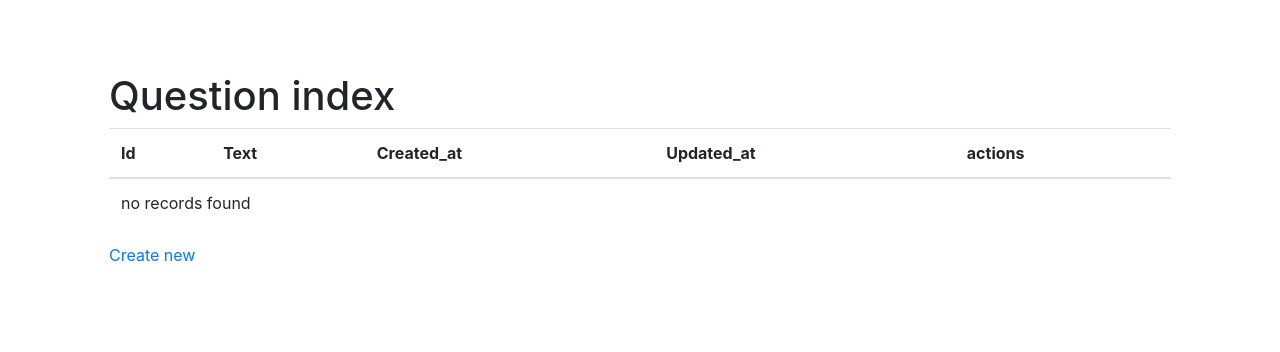
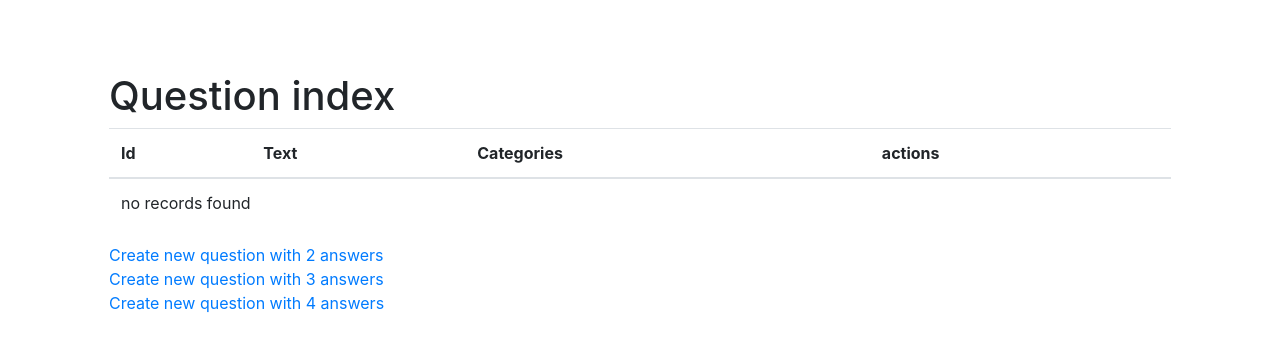
Before and after one commit to LaurentBouquet/slamquiz, a Symfony app: template templates/question/index.html.twig in a window 1280 px wide. Shown: the part 56-408 px from the top of the page. Run offline with Twig, Linux system fonts and the light colour scheme; the template is opened without the code that fills it, so the values that code supplies are empty; some libraries are stand-ins or nearby versions.

Commit message:
[Core] Add Question & Answer entity

```diff
--- a/src/Entity/Question.php
+++ b/src/Entity/Question.php
@@ -40,7 +40,7 @@ class Question
     private $categories;
 
     /**
-     * @ORM\OneToMany(targetEntity="App\Entity\Answer", mappedBy="question")
+     * @ORM\OneToMany(targetEntity="App\Entity\Answer", mappedBy="question", cascade={"persist"})
      */
     private $answers;
 
@@ -48,6 +48,8 @@ class Question
     {
         $this->categories = new ArrayCollection();
         $this->answers = new ArrayCollection();
+        $this->setCreatedAt(new \DateTime());
+        $this->setUpdatedAt(new \DateTime());
     }
 
     public function getId(): ?int
--- a/src/Form/AnswerType.php
+++ b/src/Form/AnswerType.php
@@ -4,6 +4,7 @@ namespace App\Form;
 
 use App\Entity\Answer;
 use Symfony\Component\Form\AbstractType;
+use Symfony\Component\Form\Extension\Core\Type\TextareaType;
 use Symfony\Component\Form\FormBuilderInterface;
 use Symfony\Component\OptionsResolver\OptionsResolver;
 
@@ -12,7 +13,9 @@ class AnswerType extends AbstractType
     public function buildForm(FormBuilderInterface $builder, array $options)
     {
         $builder
-            ->add('text')
+            ->add('text', TextareaType::class, array(
+                'label' => false,
+            ))
             ->add('correct')
         ;
     }
--- a/templates/question/index.html.twig
+++ b/templates/question/index.html.twig
@@ -10,8 +10,7 @@
             <tr>
                 <th>Id</th>
                 <th>Text</th>
-                <th>Created_at</th>
-                <th>Updated_at</th>
+                <th>Categories</th>
                 <th>actions</th>
             </tr>
         </thead>
@@ -20,8 +19,11 @@
             <tr>
                 <td>{{ question.id }}</td>
                 <td>{{ question.text }}</td>
-                <td>{{ question.createdAt ? question.createdAt|date('Y-m-d H:i:s') : '' }}</td>
-                <td>{{ question.updatedAt ? question.updatedAt|date('Y-m-d H:i:s') : '' }}</td>
+                <td>
+                {% for categorie in question.categories %}
+                    {{ categorie.shortname }}
+                {% endfor %}
+                </td>
                 <td>
                     <a href="{{ path('question_show', {'id': question.id}) }}">show</a>
                     <a href="{{ path('question_edit', {'id': question.id}) }}">edit</a>
@@ -35,5 +37,7 @@
         </tbody>
     </table>
 
-    <a href="{{ path('question_new') }}">Create new</a>
+    <a href="{{ path('question_new', {'nb': 2}) }}">Create new question with 2 answers</a><br/>
+    <a href="{{ path('question_new', {'nb': 3}) }}">Create new question with 3 answers</a><br/>
+    <a href="{{ path('question_new', {'nb': 4}) }}">Create new question with 4 answers</a><br/>
 {% endblock %}
```
Also changed, not shown: src/Controller/QuestionController.php (+13 -3 lines), src/Form/QuestionType.php (+20 -3 lines).
